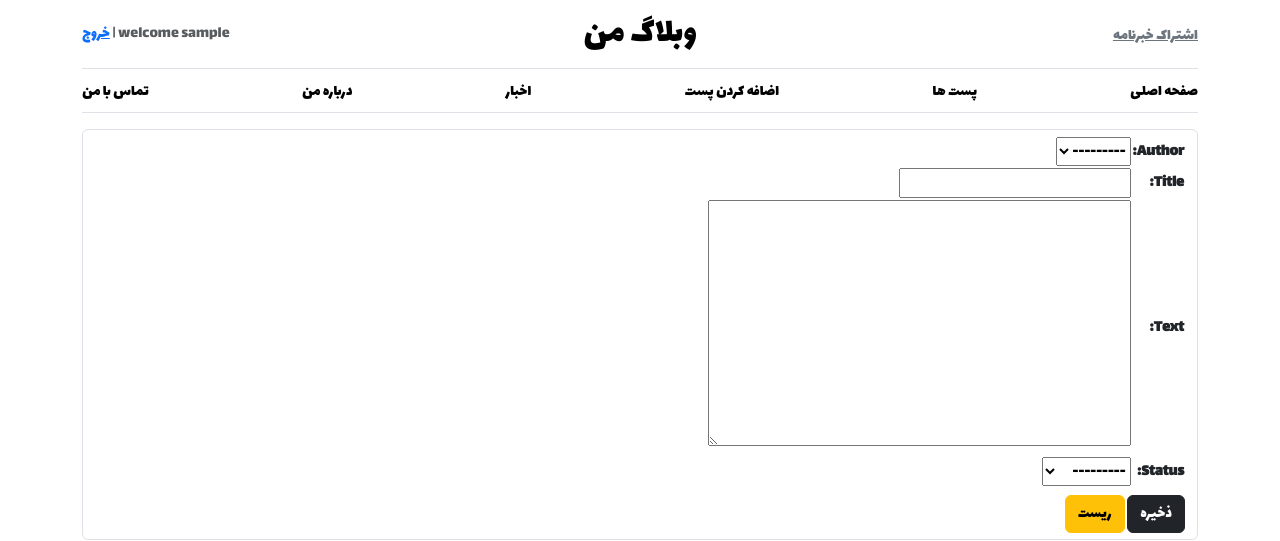
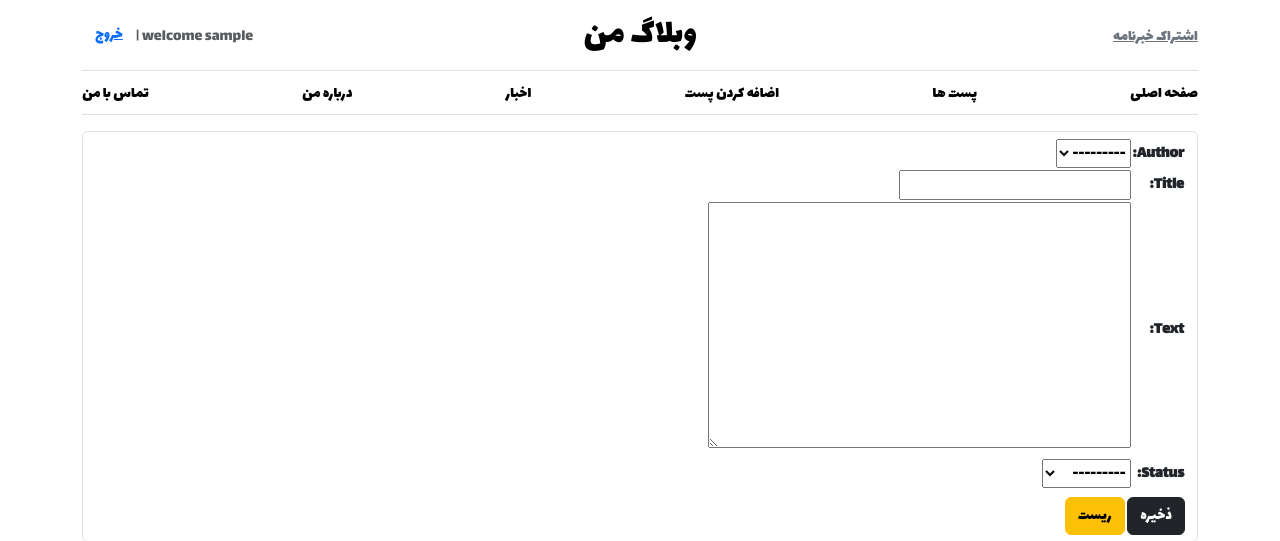
Before and after one commit to sajjadkargar6131/django, a Django app: page /blog/create/ in a window 1280 px wide. Shown: the top 541 px of the page. Run offline with Django 4.2, Linux system fonts and the light colour scheme; the visitor is signed in with stand-in values (Sample User, id 1); data comes from the database, SQL or seed files in the repository; some web fonts are replaced.

Commit message:
update log_out for new django

```diff
--- a/accounts/urls.py
+++ b/accounts/urls.py
@@ -2,5 +2,5 @@ from django.urls import path
 from . import views
 
 urlpatterns = [
-    path('signup/',views.SignUpView.as_view(), name='signup')
+    path('signup/', views.SignUpView.as_view(), name='signup')
 ]
--- a/blog/urls.py
+++ b/blog/urls.py
@@ -12,7 +12,7 @@ urlpatterns = [
 
 
     # path('<int:pk>/update', views.post_update, name='post_update'),
-    path('<int:pk>/update', views.PostUpdateview.as_view(), name='post_update'),
+    path('<int:pk>/update', views.PostUpdateView.as_view(), name='post_update'),
 
     # path('<int:pk>/delete', views.post_delete, name='post_delete'),
     path('<int:pk>/delete', views.PostDeleteView.as_view(), name='post_delete'),
--- a/blog/views.py
+++ b/blog/views.py
@@ -56,7 +56,7 @@ class PostCreateView(generic.CreateView):
 #         return redirect('blog_index')
 #     return render(request, 'blog/post_create.html',{'form': form})
 
-class PostUpdateview(generic.UpdateView):
+class PostUpdateView(generic.UpdateView):
     model = Post
     form_class = PostCreateForm
     template_name = 'blog/post_create.html'
--- a/templates/_base.html
+++ b/templates/_base.html
@@ -6,13 +6,15 @@
     <title>
         {% block title %}{% endblock title %}
     </title>
-    <link rel="stylesheet" href="https://cdn.jsdelivr.net/npm/bootstrap@5.3.3/dist/css/bootstrap.rtl.min.css" integrity="sha384-dpuaG1suU0eT09tx5plTaGMLBsfDLzUCCUXOY2j/LSvXYuG6Bqs43ALlhIqAJVRb" crossorigin="anonymous">
+    <link rel="stylesheet" href="https://cdn.jsdelivr.net/npm/bootstrap@5.3.3/dist/css/bootstrap.rtl.min.css"
+          integrity="sha384-dpuaG1suU0eT09tx5plTaGMLBsfDLzUCCUXOY2j/LSvXYuG6Bqs43ALlhIqAJVRb" crossorigin="anonymous">
     <link rel="stylesheet" href="https://fonts.googleapis.com/css?family=Lalezar">
     <link rel="stylesheet" href="https://fonts.googleapis.com/css?family=Lateef">
     <style>
-      body{
-        font-family:Lalezar;
+        body {
+            font-family: Lalezar;
         }
+
         .bd-placeholder-img {
             font-size: 1.125rem;
             text-anchor: middle;
@@ -89,6 +91,7 @@
         .bd-mode-toggle .dropdown-menu .active .bi {
             display: block !important;
         }
+
         .blog-header-logo {
             font-family: Lalezar, Georgia, "Times New Roman", serif;
             font-size: 2.25rem;
@@ -106,9 +109,14 @@
             flex: 0 0 auto;
         }
 
-      .h-250 { height: 250px; }
+        .h-250 {
+            height: 250px;
+        }
+
         @media (min-width: 768px) {
-        .h-md-250 { height: 250px; }
+            .h-md-250 {
+                height: 250px;
+            }
         }
 
         /* Pagination */
@@ -122,6 +130,7 @@
         .blog-post {
             margin-bottom: 4rem;
         }
+
         .blog-post-meta {
             margin-bottom: 1.25rem;
             color: #727272;
@@ -136,6 +145,7 @@
             src: url(https://fonts.gstatic.com/s/amiri/v27/J7aRnpd8CGxBHpUrtLMA7w.woff2) format('woff2');
             unicode-range: U+0600-06FF, U+0750-077F, U+0870-088E, U+0890-0891, U+0898-08E1, U+08E3-08FF, U+200C-200E, U+2010-2011, U+204F, U+2E41, U+FB50-FDFF, U+FE70-FE74, U+FE76-FEFC, U+102E0-102FB, U+10E60-10E7E, U+10EFD-10EFF, U+1EE00-1EE03, U+1EE05-1EE1F, U+1EE21-1EE22, U+1EE24, U+1EE27, U+1EE29-1EE32, U+1EE34-1EE37, U+1EE39, U+1EE3B, U+1EE42, U+1EE47, U+1EE49, U+1EE4B, U+1EE4D-1EE4F, U+1EE51-1EE52, U+1EE54, U+1EE57, U+1EE59, U+1EE5B, U+1EE5D, U+1EE5F, U+1EE61-1EE62, U+1EE64, U+1EE67-1EE6A, U+1EE6C-1EE72, U+1EE74-1EE77, U+1EE79-1EE7C, U+1EE7E, U+1EE80-1EE89, U+1EE8B-1EE9B, U+1EEA1-1EEA3, U+1EEA5-1EEA9, U+1EEAB-1EEBB, U+1EEF0-1EEF1;
         }
+
         /* latin-ext */
         @font-face {
             font-family: 'Amiri';
@@ -145,6 +155,7 @@
             src: url(https://fonts.gstatic.com/s/amiri/v27/J7aRnpd8CGxBHpUgtLMA7w.woff2) format('woff2');
             unicode-range: U+0100-02AF, U+0304, U+0308, U+0329, U+1E00-1E9F, U+1EF2-1EFF, U+2020, U+20A0-20AB, U+20AD-20C0, U+2113, U+2C60-2C7F, U+A720-A7FF;
         }
+
         /* latin */
         @font-face {
             font-family: 'Amiri';
@@ -167,15 +178,20 @@
                 <a class="blog-header-logo text-body-emphasis text-decoration-none">وبلاگ من</a>
             </div>
             <div class="col-4 d-flex justify-content-end align-items-center">
-            {% comment %} <a class="link-secondary" href="#" aria-label="جستجو">
+                {% comment %}
+                    <a class="link-secondary" href="#" aria-label="جستجو">
                         <svg xmlns="http://www.w3.org/2000/svg" width="20" height="20" fill="none" stroke="currentColor" stroke-linecap="round" stroke-linejoin="round" stroke-width="2" class="mx-3" role="img" viewBox="0 0 24 24"><title>جستجو</title><circle cx="10.5" cy="10.5" r="7.5"></circle><path d="M21 21l-5.2-5.2"></path></svg>
-            </a> {% endcomment %}
+                    </a>
+                {% endcomment %}
                 {% if user.is_authenticated %}
-              <span class="text-muted">
-                welcome {{user.username}}
-                | <a class="" href="{% url "logout" %}">خروج</a>
-
+                    <span class="text-muted pt-1">
+                        welcome {{ user.username }} |
                     </span>
+                    {# <a class="" href="{% url "logout" %}">خروج</a> old versiion of django#}
+                    <form class="" action="{% url 'logout' %}" method="post">
+                        {% csrf_token %}
+                        <button type="submit" class="btn btn-link">خروج</button>
+                    </form>
                 {% else %}
                     <a class="btn btn-sm btn-outline-secondary m-1" href="{% url "login" %}">ورود</a>
                     <a class="btn btn-sm btn-outline-secondary m-1" href="{% url "signup" %}">عضویت</a>
@@ -202,7 +218,11 @@
     {% block content %}{% endblock content %}
 
 </main>
-    <script src="https://cdn.jsdelivr.net/npm/@popperjs/core@2.11.8/dist/umd/popper.min.js" integrity="sha384-I7E8VVD/ismYTF4hNIPjVp/Zjvgyol6VFvRkX/vR+Vc4jQkC+hVqc2pM8ODewa9r" crossorigin="anonymous"></script>
-    <script src="https://cdn.jsdelivr.net/npm/bootstrap@5.3.3/dist/js/bootstrap.min.js" integrity="sha384-0pUGZvbkm6XF6gxjEnlmuGrJXVbNuzT9qBBavbLwCsOGabYfZo0T0to5eqruptLy" crossorigin="anonymous"></script>
+<script src="https://cdn.jsdelivr.net/npm/@popperjs/core@2.11.8/dist/umd/popper.min.js"
+        integrity="sha384-I7E8VVD/ismYTF4hNIPjVp/Zjvgyol6VFvRkX/vR+Vc4jQkC+hVqc2pM8ODewa9r"
+        crossorigin="anonymous"></script>
+<script src="https://cdn.jsdelivr.net/npm/bootstrap@5.3.3/dist/js/bootstrap.min.js"
+        integrity="sha384-0pUGZvbkm6XF6gxjEnlmuGrJXVbNuzT9qBBavbLwCsOGabYfZo0T0to5eqruptLy"
+        crossorigin="anonymous"></script>
 </body>
 </html>
```
Also changed, not shown: accounts/views.py (+4 -3 lines), config/settings.py (+7 -17 lines). Lines whose indentation alone changed are shown as unchanged.
